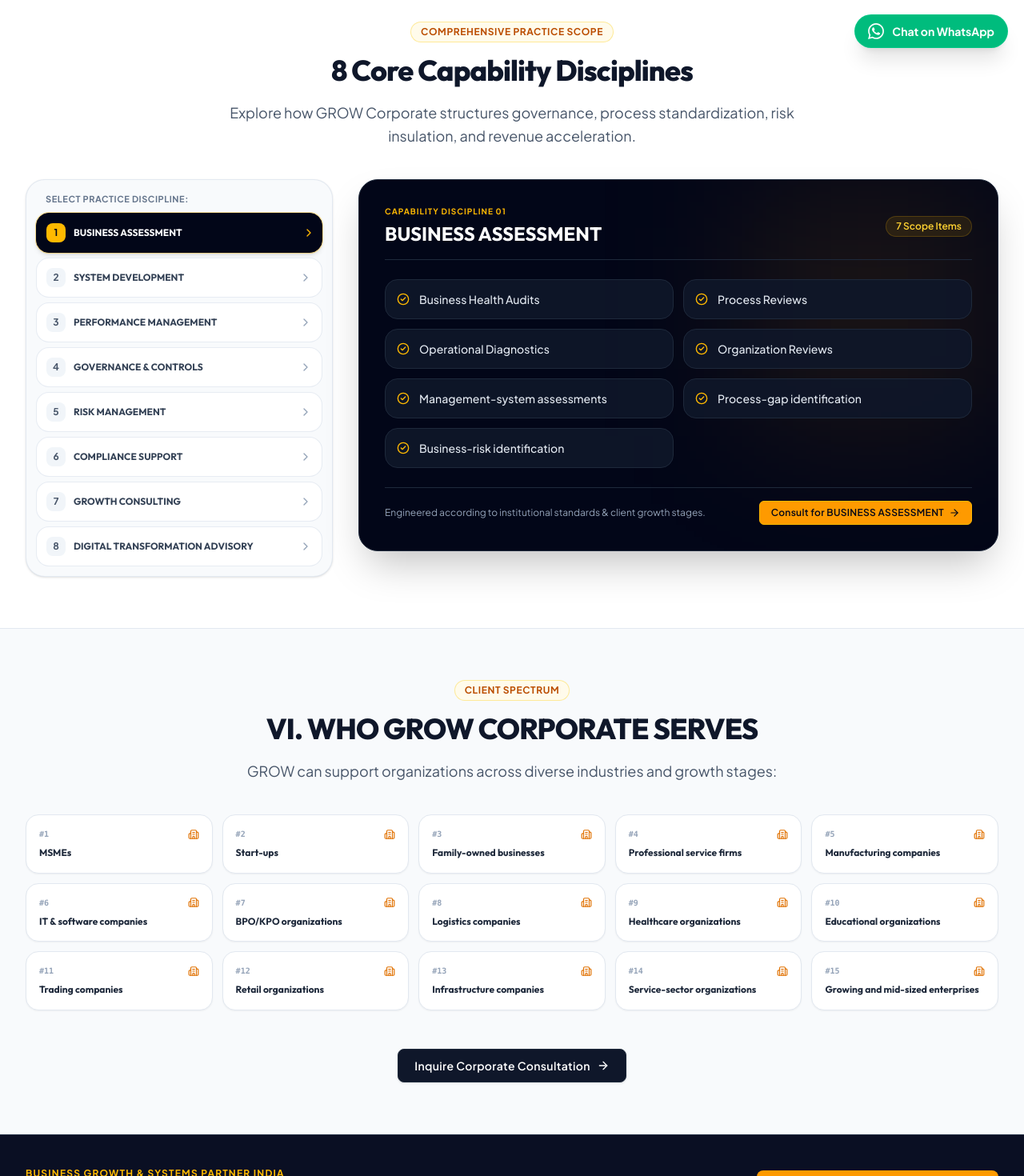
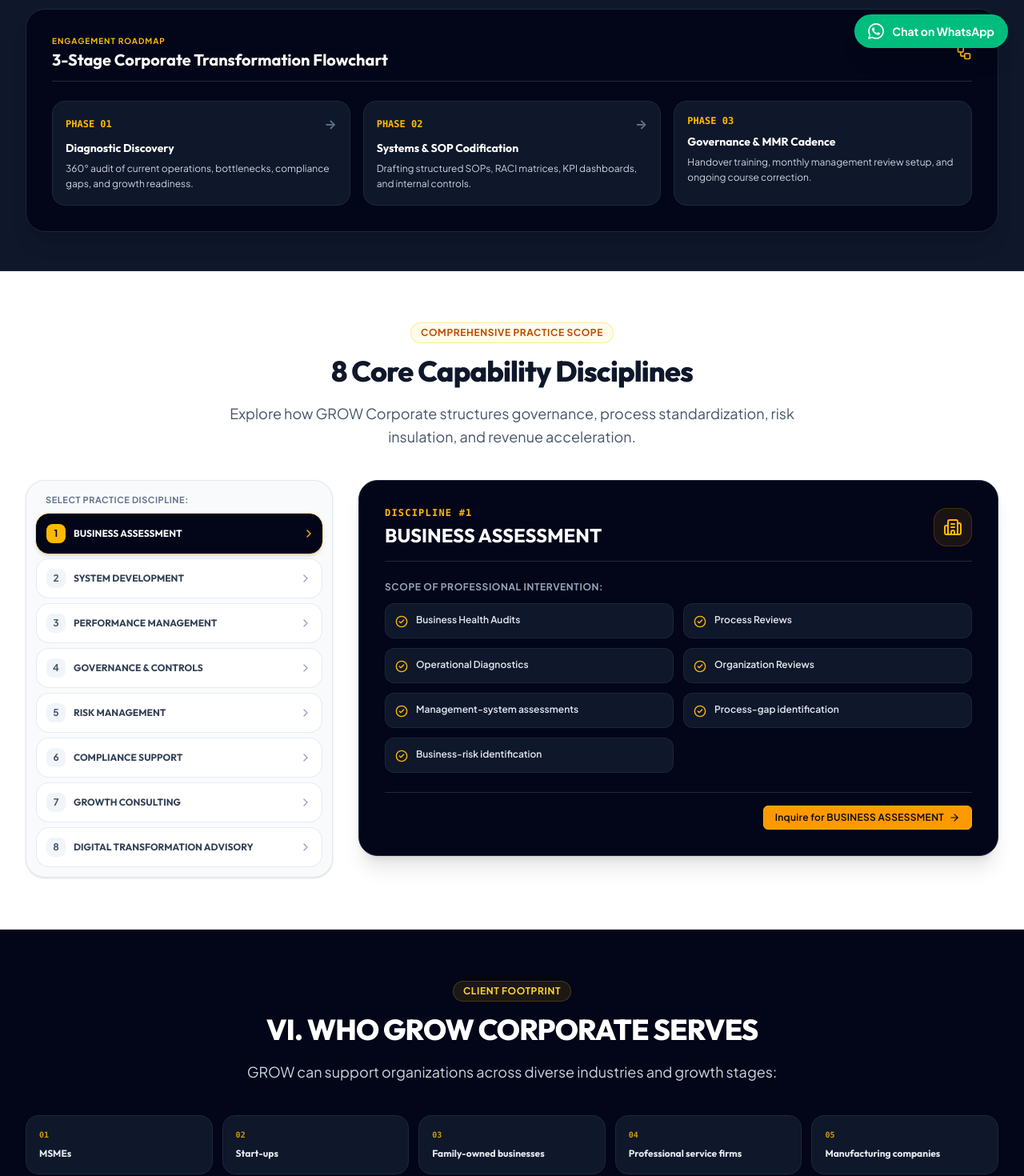
Before and after one commit to GamotechRepositories/grow-india-website, a React (Vite) app in the folder frontend/: page /corporate-consulting in a window 1280 px wide. Shown: the part 720-2190 px from the top of the page at 80% size. Built offline with nearby package versions, Linux system fonts and the light colour scheme.

Commit message:
feat: complete visual diagrammatic flowcharts, Clients & Partners page integration, and UX essentials across all modules

```diff
--- a/frontend/src/components/common/FlowchartDiagram.jsx
+++ b/frontend/src/components/common/FlowchartDiagram.jsx
@@ -1,7 +1,7 @@
 import { useState } from 'react';
 import {
   ArrowRight, CheckCircle2, ShieldCheck, Workflow, Layers,
-  RotateCw, ChevronRight, Activity, Sparkles, Target, Landmark, ArrowDown
+  RotateCw, ChevronRight, Activity, Sparkles, Target, Landmark, ArrowDown, FileSearch, ShieldAlert, CheckCircle
 } from 'lucide-react';
 import { growOperatingModel, grcMethodology, growIntegratedCycle, implementationSupportData } from '../../data/methodology';
 import { whyGovernmentSystemsMatter } from '../../data/government';
@@ -192,8 +192,81 @@
   );
 }
 
+export function CorporateEngagementFlowchart() {
+  const steps = [
+    { num: '01', title: 'Diagnostic Discovery', desc: '360° audit of current operations, bottlenecks, compliance gaps, and growth readiness.' },
+    { num: '02', title: 'Systems & SOP Codification', desc: 'Drafting structured SOPs, RACI matrices, KPI dashboards, and internal controls.' },
+    { num: '03', title: 'Governance & MMR Cadence', desc: 'Handover training, monthly management review setup, and ongoing course correction.' }
+  ];
+
+  return (
+    <div className="p-6 sm:p-8 rounded-3xl bg-slate-950 text-white border border-slate-800 shadow-xl space-y-6">
+      <div className="flex flex-wrap items-center justify-between gap-3 border-b border-slate-800 pb-3">
+        <div>
+          <span className="text-[10px] font-bold uppercase tracking-widest text-amber-400 block mb-0.5">
+            Engagement Roadmap
+          </span>
+          <h3 className="font-display text-lg sm:text-xl font-bold text-white">
+            3-Stage Corporate Transformation Flowchart
+          </h3>
+        </div>
+        <Workflow className="w-5 h-5 text-amber-400" />
+      </div>
+
+      <div className="grid grid-cols-1 md:grid-cols-3 gap-4">
+        {steps.map((st, idx) => (
+          <div key={idx} className="p-4 rounded-2xl bg-slate-900 border border-slate-800 relative flex flex-col justify-between">
+            <div>
+              <div className="flex items-center justify-between mb-2">
+                <span className="font-mono text-xs font-bold text-amber-400">PHASE {st.num}</span>
+                {idx < 2 && <span className="text-slate-500 font-bold hidden md:inline">→</span>}
+              </div>
+              <h4 className="font-display text-sm font-bold text-white mb-1.5">{st.title}</h4>
+              <p className="text-xs text-slate-300 leading-relaxed">{st.desc}</p>
+            </div>
+          </div>
+        ))}
+      </div>
+    </div>
+  );
+}
+
+export function AuditProcessFlowchart() {
+  const stages = [
+    { step: '1', title: 'Intake Survey', desc: '5-vector structured diagnostic questionnaire' },
+    { step: '2', title: 'Score Computation', desc: 'Algorithmic 0-100 system resilience score' },
+    { step: '3', title: 'Gap Profiling', desc: 'Identification of person-dependencies & risks' },
+    { step: '4', title: 'Advisory Roadmap', desc: '1-on-1 strategic diagnostic debrief with consultant' }
+  ];
+
+  return (
+    <div className="p-5 sm:p-6 rounded-3xl bg-slate-900 border border-slate-800 text-white space-y-4">
+      <div className="flex items-center justify-between border-b border-slate-800 pb-3">
+        <span className="text-xs font-bold uppercase tracking-widest text-amber-400">
+          Diagnostic Workflow Process
+        </span>
+        <Activity className="w-4 h-4 text-amber-400" />
+      </div>
+
+      <div className="grid grid-cols-2 sm:grid-cols-4 gap-2.5">
+        {stages.map((st, idx) => (
+          <div key={idx} className="p-3 rounded-2xl bg-slate-950 border border-slate-800 text-center">
+            <span className="font-mono text-xs font-bold text-amber-400 block mb-1">
+              Step 0{st.step}
+            </span>
+            <strong className="text-xs font-bold text-white block mb-0.5">{st.title}</strong>
+            <span className="text-[10.5px] text-slate-400 block leading-tight">{st.desc}</span>
+          </div>
+        ))}
+      </div>
+    </div>
+  );
+}
+
 export default {
   GrowCycleFlowchart,
   OperatingModelFlowchart,
-  GovernmentContributionFlowchart
+  GovernmentContributionFlowchart,
+  CorporateEngagementFlowchart,
+  AuditProcessFlowchart
 };
--- a/frontend/src/pages/CorporateConsultingPage.jsx
+++ b/frontend/src/pages/CorporateConsultingPage.jsx
@@ -6,6 +6,7 @@
 import PageLayout from '../components/layout/PageLayout';
 import SectionTitle from '../components/ui/SectionTitle';
 import Button from '../components/ui/Button';
+import { CorporateEngagementFlowchart } from '../components/common/FlowchartDiagram';
 import { corporateConsulting, whoGrowCorporateServes } from '../data/corporate';
 import { brandIdentity } from '../data/brand';
 
@@ -50,6 +51,13 @@
               </Button>
             </div>
           </div>
+        </div>
+      </section>
+
+      {/* Engagement Flowchart Presentation */}
+      <section className="py-12 bg-slate-900 text-white border-b border-slate-800">
+        <div className="max-w-7xl mx-auto px-4 sm:px-6 lg:px-8">
+          <CorporateEngagementFlowchart />
         </div>
       </section>
 
@@ -102,40 +110,44 @@
               })}
             </div>
 
-            {/* Right Active Area Details */}
-            <div className="lg:col-span-8 bg-slate-950 text-white rounded-3xl border border-slate-800 p-6 sm:p-8 shadow-2xl relative overflow-hidden">
-              <div className="absolute top-0 right-0 w-80 h-80 bg-amber-500/10 blur-[90px] pointer-events-none" />
+            {/* Right Active Discipline Canvas */}
+            <div className="lg:col-span-8">
+              <div className="bg-slate-950 text-white p-6 sm:p-8 rounded-3xl border border-slate-800 shadow-xl space-y-6">
 
-              <div className="space-y-6 relative">
-                <div className="flex items-center justify-between border-b border-slate-800 pb-4">
+                <div className="border-b border-slate-800 pb-4 flex items-center justify-between">
                   <div>
-                    <span className="text-[10px] font-bold uppercase tracking-widest text-amber-400 block mb-1">
-                      Capability Discipline 0{selectedAreaIdx + 1}
+                    <span className="text-xs font-mono font-bold text-amber-400 uppercase tracking-widest block">
+                      Discipline #{selectedAreaIdx + 1}
                     </span>
-                    <h3 className="font-display text-2xl font-bold text-white">
+                    <h3 className="font-display text-2xl font-bold text-white mt-1">
                       {activeArea.category}
                     </h3>
                   </div>
-                  <span className="text-xs font-semibold px-3 py-1 rounded-full bg-amber-400/10 text-amber-300 border border-amber-400/20">
-                    {activeArea.items.length} Scope Items
-                  </span>
+                  <div className="w-12 h-12 rounded-2xl bg-amber-500/10 border border-amber-500/20 text-amber-400 flex items-center justify-center">
+                    <Building2 className="w-6 h-6" />
+                  </div>
                 </div>
 
-                <div className="grid grid-cols-1 sm:grid-cols-2 gap-3">
-                  {activeArea.items.map((item, idx) => (
-                    <div key={idx} className="p-3.5 rounded-2xl bg-slate-900/90 border border-slate-800 flex items-center gap-3">
-                      <CheckCircle2 className="w-4 h-4 text-amber-400 shrink-0" />
-                      <span className="text-xs sm:text-sm text-slate-200 font-medium">{item}</span>
-                    </div>
-                  ))}
+                <div>
+                  <span className="text-xs font-bold uppercase tracking-wider text-slate-400 block mb-3">
+                    Scope of Professional Intervention:
+                  </span>
+                  <div className="grid grid-cols-1 sm:grid-cols-2 gap-3">
+                    {activeArea.items.map((item, idx) => (
+                      <div
+                        key={idx}
+                        className="p-3 rounded-xl bg-slate-900 border border-slate-800/90 text-xs font-semibold text-slate-200 flex items-start gap-2.5"
+                      >
+                        <CheckCircle2 className="w-4 h-4 text-amber-400 shrink-0 mt-0.5" />
+                        <span>{item}</span>
+                      </div>
+                    ))}
+                  </div>
                 </div>
 
-                <div className="pt-4 border-t border-slate-800 flex flex-wrap items-center justify-between gap-4">
-                  <span className="text-xs text-slate-400">
-                    Engineered according to institutional standards & client growth stages.
-                  </span>
+                <div className="pt-4 border-t border-slate-800 flex justify-end">
                   <Button to="/contact" variant="gold" size="sm" icon={ArrowRight}>
-                    Consult for {activeArea.category}
+                    Inquire for {activeArea.category}
                   </Button>
                 </div>
               </div>
@@ -146,38 +158,30 @@
       </section>
 
       {/* Section VI: Who GROW Corporate Serves */}
-      <section className="py-12 lg:py-16 bg-slate-50 border-b border-slate-200">
+      <section className="py-12 lg:py-16 bg-slate-950 text-white border-b border-slate-800">
         <div className="max-w-7xl mx-auto px-4 sm:px-6 lg:px-8">
           <SectionTitle
-            badge="Client Spectrum"
+            badge="Client Footprint"
             title={`VI. ${whoGrowCorporateServes.title}`}
             subtitle={whoGrowCorporateServes.subtitle}
+            theme="dark"
             align="center"
           />
 
           <div className="grid grid-cols-2 sm:grid-cols-3 lg:grid-cols-5 gap-3 mt-10">
-            {whoGrowCorporateServes.clientTypes.map((client, idx) => (
+            {whoGrowCorporateServes.clientTypes.map((type, idx) => (
               <div
                 key={idx}
-                className="p-4 rounded-2xl bg-white border border-slate-200 shadow-xs hover:border-amber-400 hover:bg-amber-50/20 transition-all flex flex-col justify-between"
+                className="p-4 rounded-2xl bg-slate-900 border border-slate-800 hover:border-amber-400/40 transition-colors flex flex-col justify-between"
               >
-                <div className="flex items-center justify-between mb-2">
-                  <span className="font-mono text-[10px] font-bold text-slate-400">
-                    #{idx + 1}
-                  </span>
-                  <Building2 className="w-3.5 h-3.5 text-amber-600" />
-                </div>
-                <span className="font-display text-xs font-bold text-slate-800 leading-snug">
-                  {client}
+                <span className="font-mono text-[10px] font-bold text-amber-400/80 mb-2">
+                  0{idx + 1}
+                </span>
+                <span className="font-display text-xs font-bold text-slate-200 leading-snug">
+                  {type}
                 </span>
               </div>
             ))}
-          </div>
-
-          <div className="mt-12 text-center">
-            <Button to="/contact" variant="primary" size="md" icon={ArrowRight}>
-              Inquire Corporate Consultation
-            </Button>
           </div>
         </div>
       </section>
```
Also changed, not shown: frontend/src/pages/AuditPage.jsx (+83 -76 lines), frontend/src/pages/ServiceDetailPage.jsx (+29 -15 lines).
